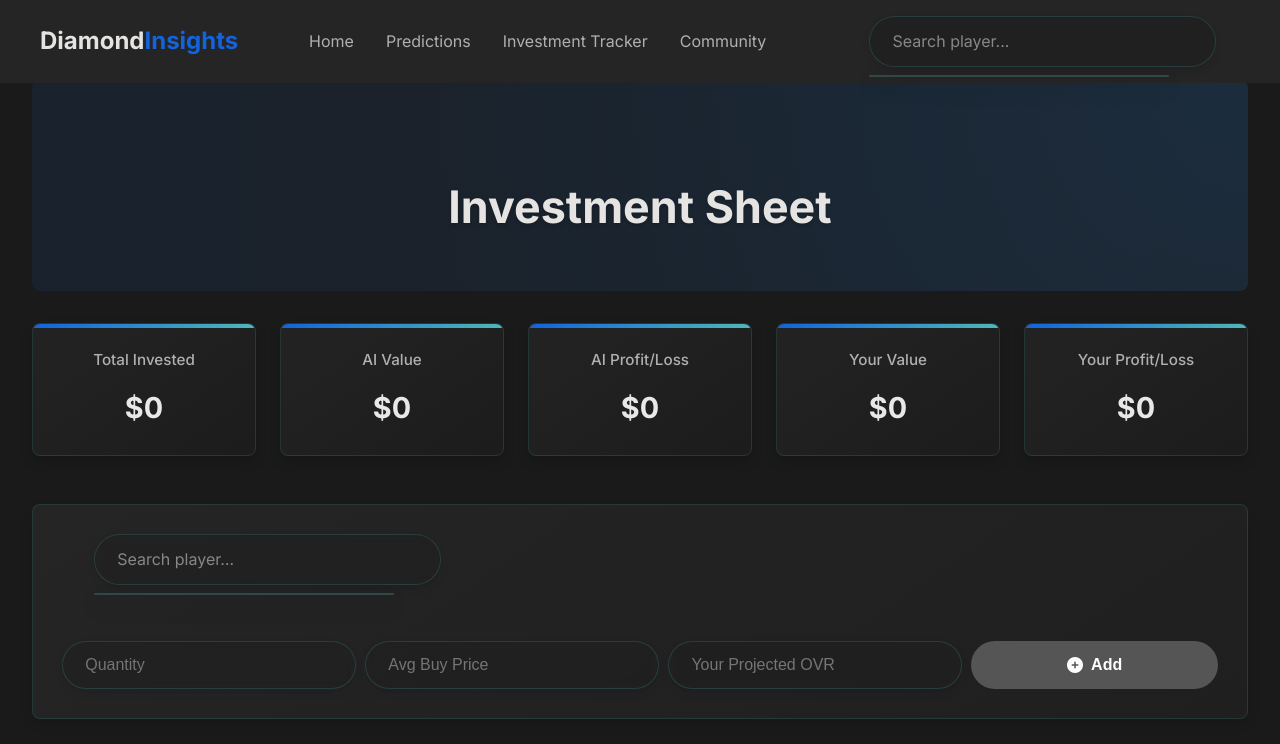
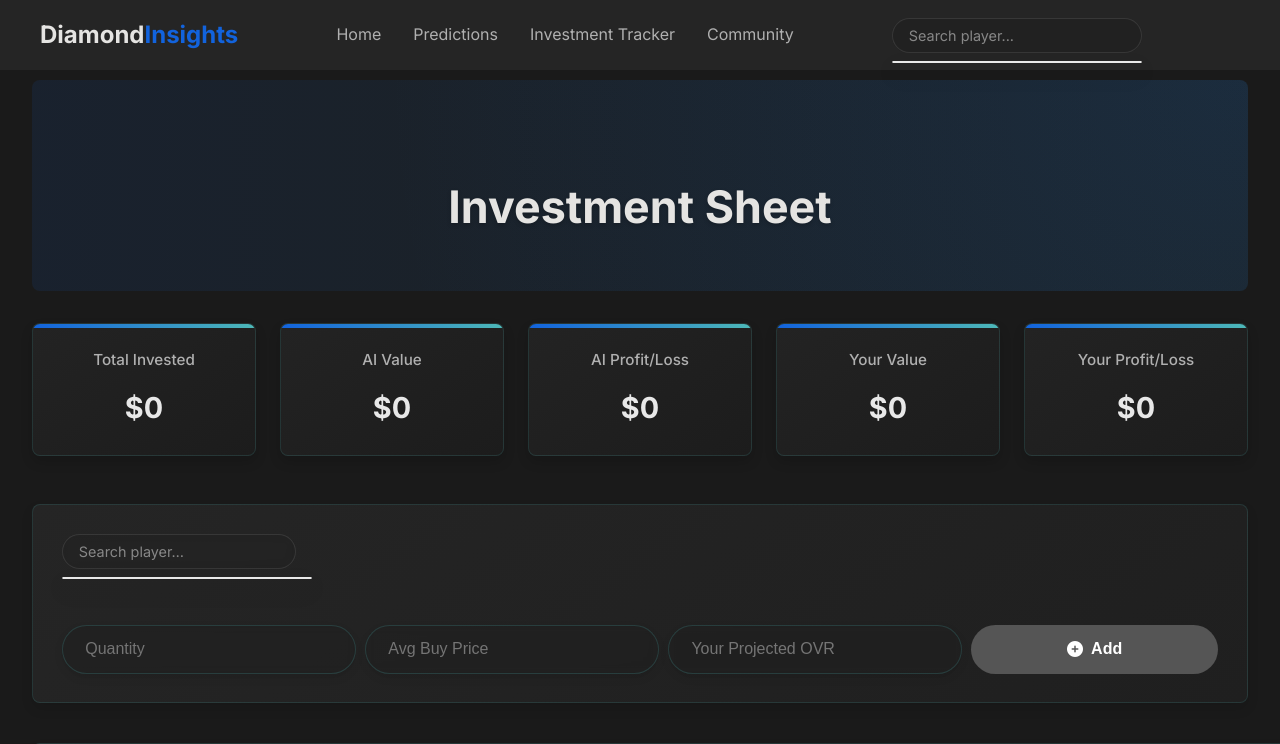
Before and after one commit to lukewismer/theshow, a Flask app: template templates/investment.html in a window 1280 px wide. Shown: the top 744 px of the page. Run offline with Flask 3, Linux system fonts and the light colour scheme; the template is opened without the code that fills it, so the values that code supplies are empty; some libraries are stand-ins or nearby versions.

Commit message:
Fixed search bar

```diff
--- a/static/css/globals.css
+++ b/static/css/globals.css
@@ -249,13 +249,11 @@
     font-size: 1.1rem;
 }
 
+
 .autocomplete-container {
     position: relative;
-    display: inline-block;
-    flex-grow: 1;
-    max-width: 300px;
-    margin-left: 2rem;
-  }
+    grid-column: 1 / -1;
+}
 
   .autocomplete-input {
     padding: 0.5rem 1rem;
@@ -281,30 +279,36 @@
     color: rgba(180, 180, 180, 0.7);
   }
 
+
+
   .autocomplete-items {
     position: absolute;
     top: 100%;
     left: 0;
     right: 0;
-    border: 1px solid rgba(255, 255, 255, 0.1);
-    background-color: rgba(45, 45, 45, 0.95);
+    border: 1px solid; /*rgba(77, 184, 184, 0.2);*/
+    background: rgba(45, 45, 45, 0.98);
     z-index: 1000;
     max-height: 300px;
     overflow-y: auto;
-    box-shadow: 0 8px 16px rgba(0,0,0,0.3);
+    box-shadow: 0 10px 20px rgba(0,0,0,0.3);
     border-radius: 8px;
     margin-top: 0.5rem;
     backdrop-filter: blur(10px);
-  }
+}
 
-  .autocomplete-item {
-    padding: 0.75rem 1rem;
+.autocomplete-item {
+    padding: 0.85rem 1.2rem;
     cursor: pointer;
     color: var(--text-primary);
-    border-bottom: 1px solid rgba(255, 255, 255, 0.05);
+    border-bottom: 1px solid rgba(77, 184, 184, 0.1);
     transition: background-color 0.2s ease;
     font-size: 0.95rem;
-  }
+    display: flex;
+    align-items: center;
+}
+
+
 
   .autocomplete-item:last-child {
     border-bottom: none;
--- a/static/css/investment.module.css
+++ b/static/css/investment.module.css
@@ -126,33 +126,12 @@
     grid-column: 1 / -1;
 }
 
-.autocomplete-input {
-    padding: 0.9rem 1.4rem;
-    border-radius: 50px;
-    border: 1px solid rgba(77, 184, 184, 0.2);
-    background: rgba(30, 30, 30, 0.6);
-    color: var(--text-primary);
-    width: 100%;
-    font-family: 'Inter', sans-serif;
-    font-size: 1rem;
-    transition: all 0.3s ease;
-    backdrop-filter: blur(4px);
-    box-shadow: 0 4px 8px rgba(0,0,0,0.1);
-}
-
-.autocomplete-input:focus {
-    outline: none;
-    border-color: var(--accent-primary);
-    box-shadow: 0 0 0 3px rgba(18, 99, 221, 0.3);
-    background: rgba(40, 40, 40, 0.8);
-}
-
 .autocomplete-items {
     position: absolute;
     top: 100%;
     left: 0;
     right: 0;
-    border: 1px solid rgba(77, 184, 184, 0.2);
+    border: 1px solid; /*rgba(77, 184, 184, 0.2);*/
     background: rgba(45, 45, 45, 0.98);
     z-index: 1000;
     max-height: 300px;
@@ -684,3 +663,17 @@
         padding: 1rem;
     }
 }
+
+.autocomplete-container {
+    /* 0 = do not grow beyond flex-basis, 1 = allow shrinking if needed, 250px = ideal width */
+    flex: 0 1 250px;
+    max-width: 250px;
+    width: 100%;
+    box-sizing: border-box;
+  }
+
+  /* 2) Make the <input> fill its wrapper but never overflow */
+  #player-search-input {
+    width: 100%;
+    box-sizing: border-box;
+  }
```
